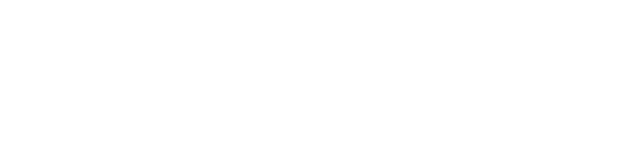
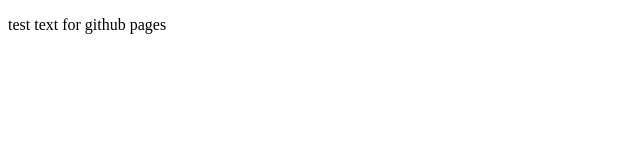
Before and after one commit to Sharma-Anshu/anatomyQuiz, a plain HTML site: page index.html in a window 1280 px wide. Shown: the whole page, without its empty margins (0-640 px from the left). Drawn offline with Linux system fonts and the light colour scheme.

Commit message:
paragraph text test

```diff
--- a/index.html
+++ b/index.html
@@ -4,6 +4,7 @@
 	<title>index</title>
 </head>
 <body>
+<p>test text for github pages</p>
 <a href="Demo.html"></a>
 </body>
 </html>
```
